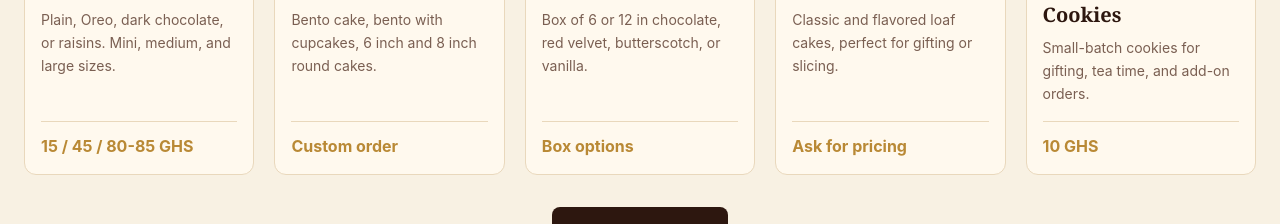
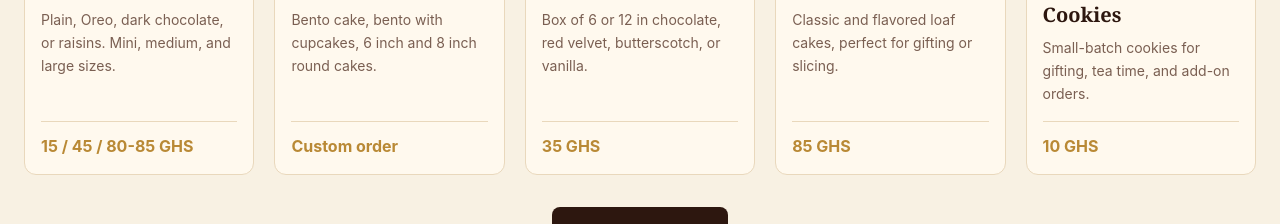
Before and after one commit to Kod-19/BECKERY-S, a React (Vite) app: page / in a window 1280 px wide. Shown: the part 1300-1524 px from the top of the page. Built offline with nearby package versions, Linux system fonts and the light colour scheme.

Commit message:
Update Menu.jsx

```diff
--- a/src/components/Menu.jsx
+++ b/src/components/Menu.jsx
@@ -21,13 +21,13 @@ const menuItems = [
     image: cupcakesImage,
     name: 'Cupcakes',
     desc: 'Box of 6 or 12 in chocolate, red velvet, butterscotch, or vanilla.',
-    price: 'Box options',
+    price: '35 GHS',
   },
   {
     image: loafCakesImage,
     name: 'Loaf Cakes',
     desc: 'Classic and flavored loaf cakes, perfect for gifting or slicing.',
-    price: 'Ask for pricing',
+    price: '85 GHS',
   },
   {
     image: cookiesImage,
```
